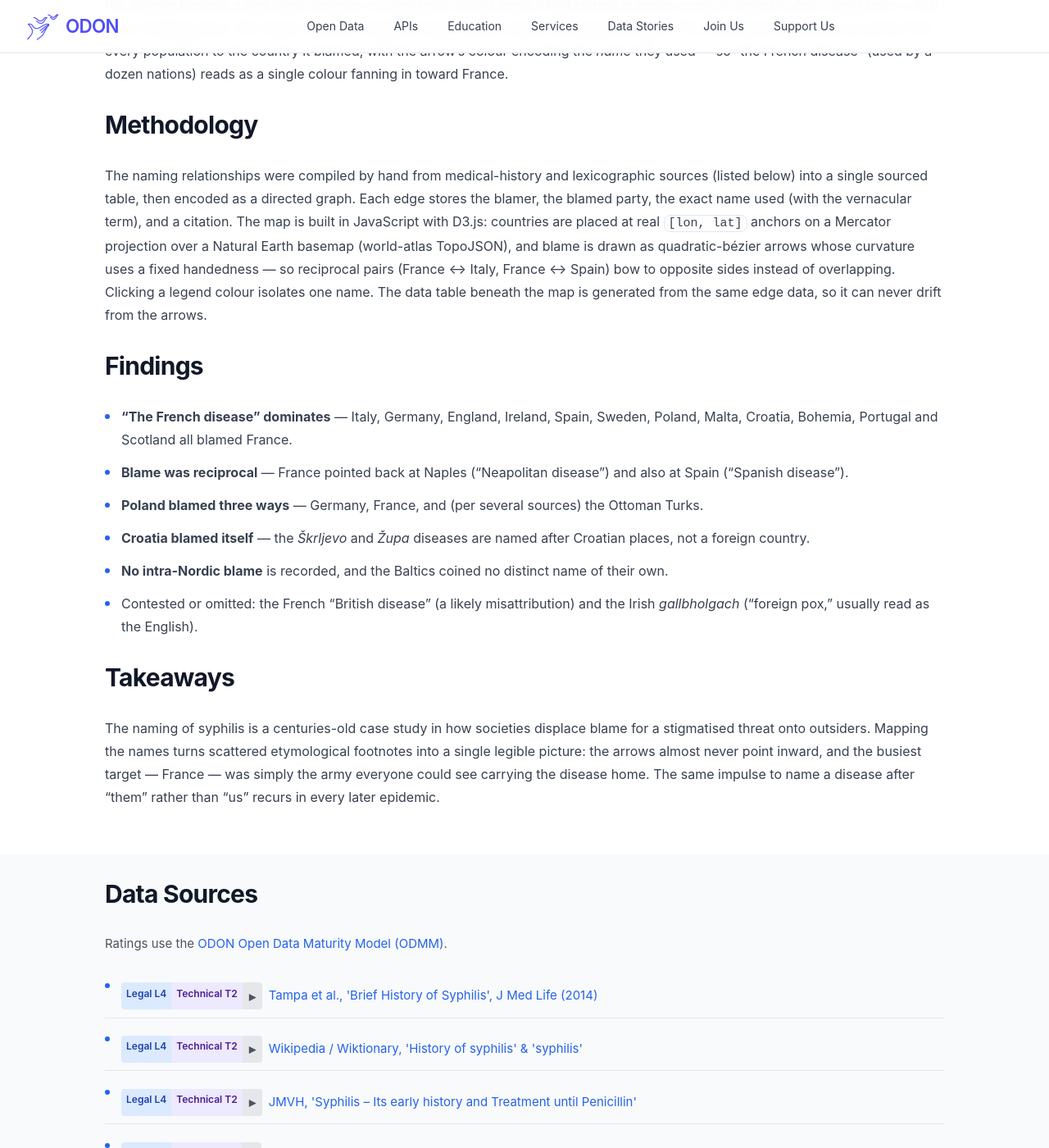
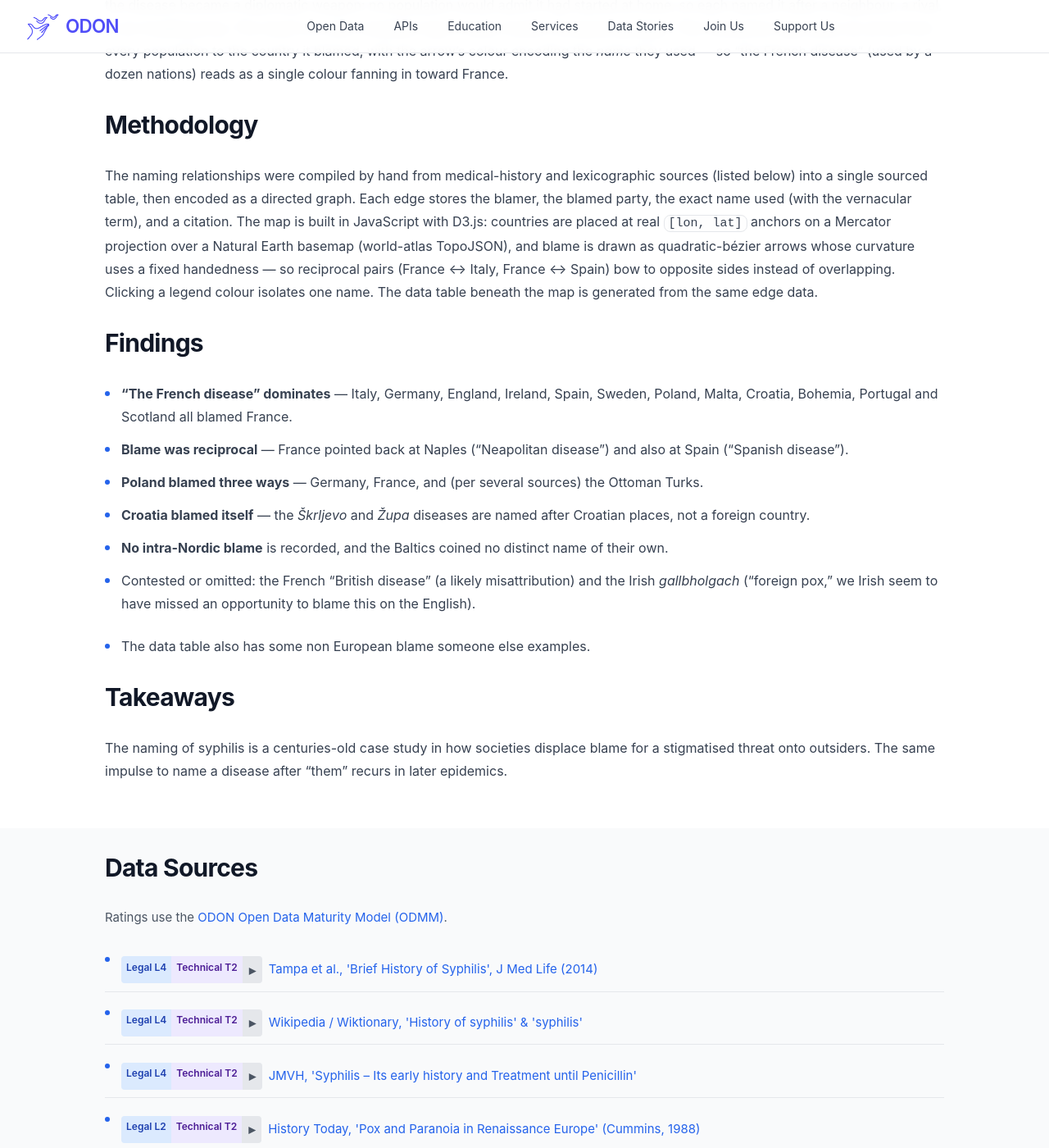
Before and after one commit to verein-odon/verein-odon.github.io, a Jekyll site: the page built from docs/_data_stories/what-europe-called-syphilis.md, in a window 1280 px wide and 1400 px high, scrolled down 1029 px. Shown: the whole window at 82% size. Built offline with Jekyll 4.4.1, drawn with Linux system fonts in a browser that asks for light colours.

Commit message:
Update to lateest data story

```diff
--- a/docs/_data_stories/what-europe-called-syphilis.md
+++ b/docs/_data_stories/what-europe-called-syphilis.md
@@ -98,7 +98,7 @@ The first recorded European outbreak of syphilis struck Naples in 1495, among th
 
 ## Methodology
 
-The naming relationships were compiled by hand from medical-history and lexicographic sources (listed below) into a single sourced table, then encoded as a directed graph. Each edge stores the blamer, the blamed party, the exact name used (with the vernacular term), and a citation. The map is built in JavaScript with D3.js: countries are placed at real `[lon, lat]` anchors on a Mercator projection over a Natural Earth basemap (world-atlas TopoJSON), and blame is drawn as quadratic-bézier arrows whose curvature uses a fixed handedness — so reciprocal pairs (France ↔ Italy, France ↔ Spain) bow to opposite sides instead of overlapping. Clicking a legend colour isolates one name. The data table beneath the map is generated from the same edge data, so it can never drift from the arrows.
+The naming relationships were compiled by hand from medical-history and lexicographic sources (listed below) into a single sourced table, then encoded as a directed graph. Each edge stores the blamer, the blamed party, the exact name used (with the vernacular term), and a citation. The map is built in JavaScript with D3.js: countries are placed at real `[lon, lat]` anchors on a Mercator projection over a Natural Earth basemap (world-atlas TopoJSON), and blame is drawn as quadratic-bézier arrows whose curvature uses a fixed handedness — so reciprocal pairs (France ↔ Italy, France ↔ Spain) bow to opposite sides instead of overlapping. Clicking a legend colour isolates one name. The data table beneath the map is generated from the same edge data.
 
 ## Findings
 
@@ -107,8 +107,10 @@ The naming relationships were compiled by hand from medical-history and lexicogr
 - **Poland blamed three ways** — Germany, France, and (per several sources) the Ottoman Turks.
 - **Croatia blamed itself** — the *Škrljevo* and *Župa* diseases are named after Croatian places, not a foreign country.
 - **No intra-Nordic blame** is recorded, and the Baltics coined no distinct name of their own.
-- Contested or omitted: the French "British disease" (a likely misattribution) and the Irish *gallbholgach* ("foreign pox," usually read as the English).
+- Contested or omitted: the French "British disease" (a likely misattribution) and the Irish *gallbholgach* ("foreign pox," we Irish seem to have missed an opportunity to blame this on the English).
+
+- The data table also has some non European blame someone else examples.
 
 ## Takeaways
 
-The naming of syphilis is a centuries-old case study in how societies displace blame for a stigmatised threat onto outsiders. Mapping the names turns scattered etymological footnotes into a single legible picture: the arrows almost never point inward, and the busiest target — France — was simply the army everyone could see carrying the disease home. The same impulse to name a disease after "them" rather than "us" recurs in every later epidemic.
+The naming of syphilis is a centuries-old case study in how societies displace blame for a stigmatised threat onto outsiders.  The same impulse to name a disease after "them" recurs in later epidemics.
```
